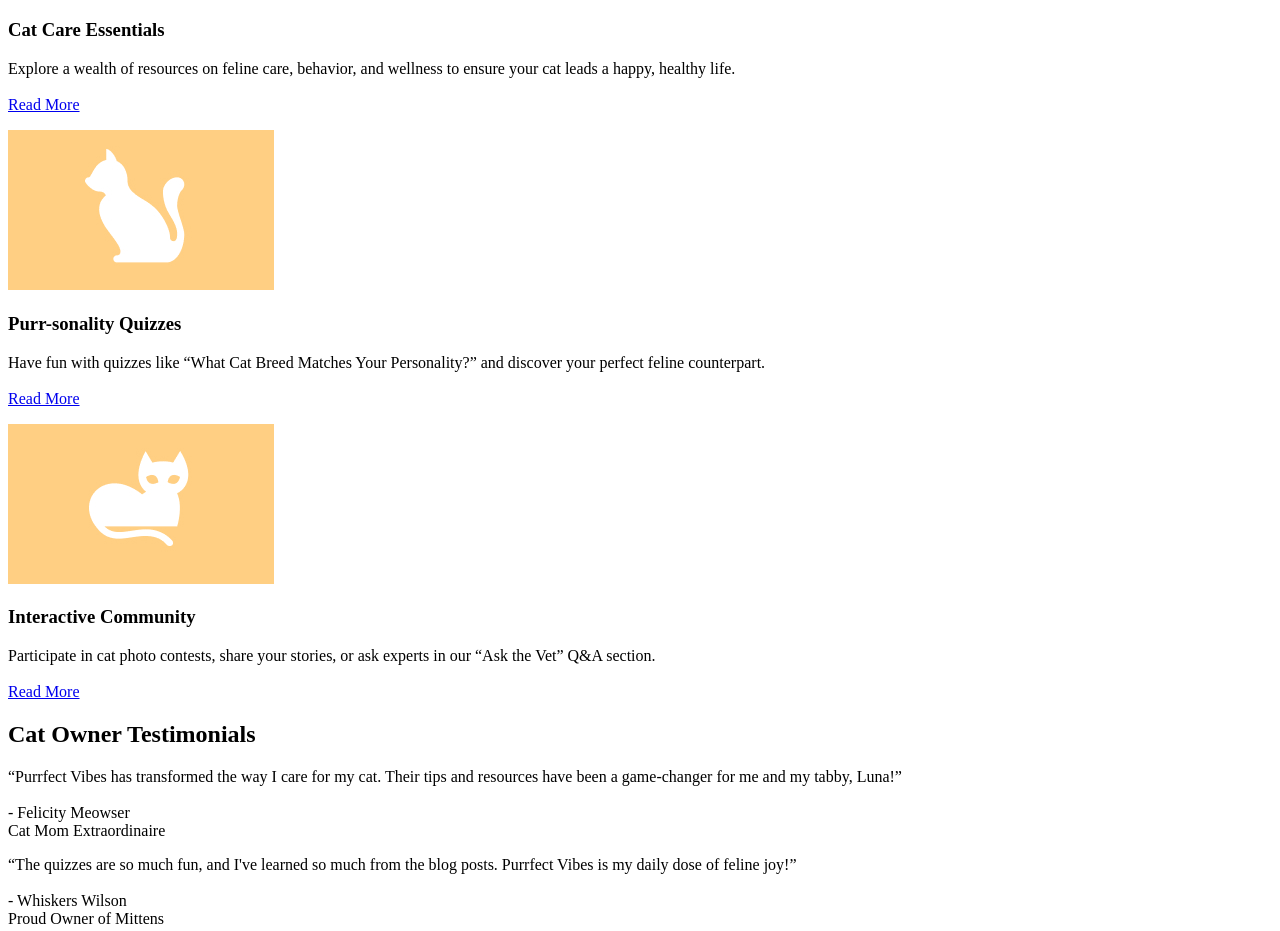
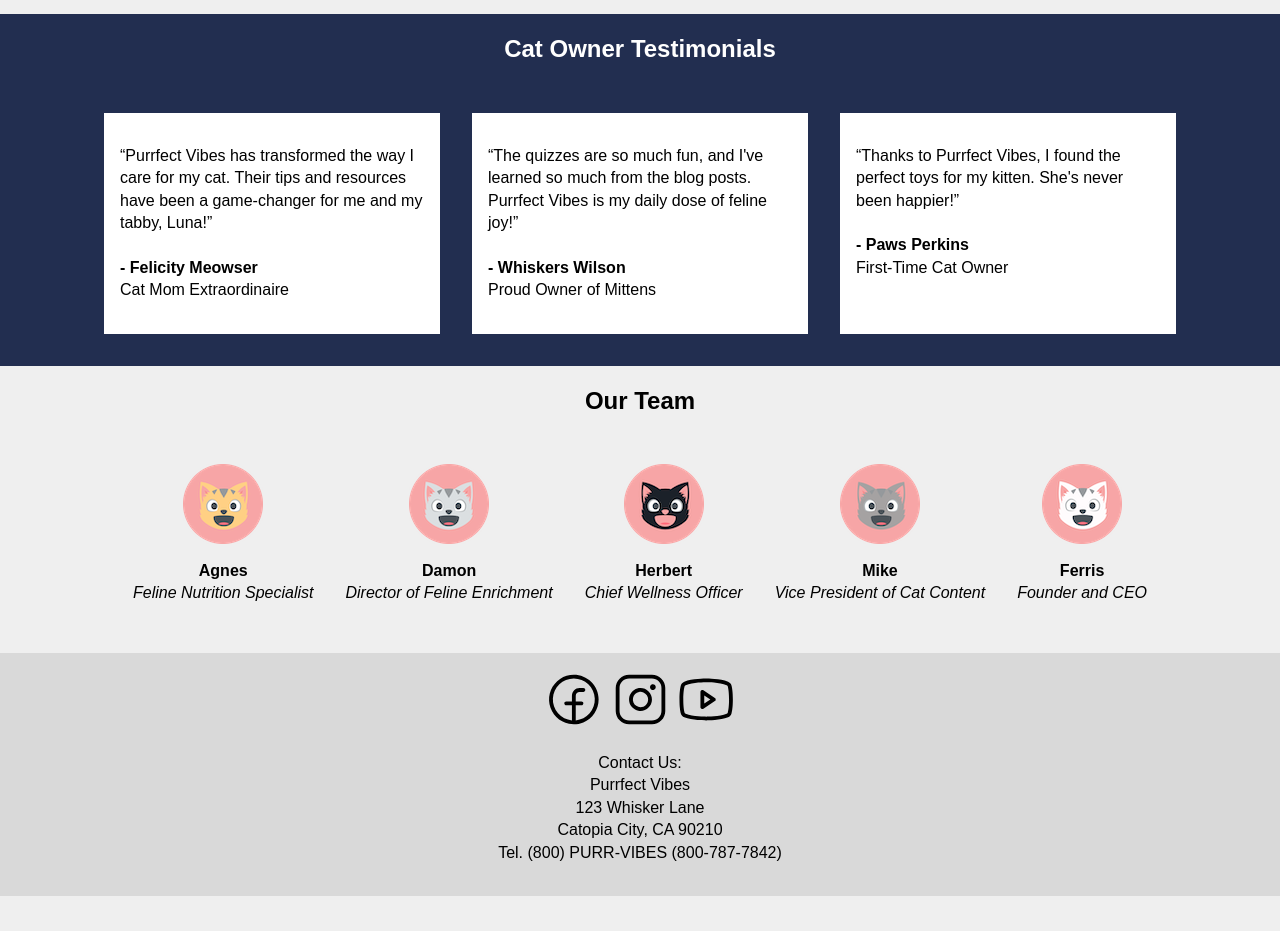
Before and after one commit to amnahmed/COMM672_assignmentM6, a plain HTML site: page beginning/part2/index.html in a window 1280 px wide. Shown: the part 915-1846 px from the top of the page. After the commit the page ends 1811 px from the top, so only its background shows below. Drawn offline with Linux system fonts and the light colour scheme; the site is published under a folder, as on GitHub Pages, so addresses that start at the root find nothing.

Commit message:
fixed root folder issue

```diff
--- a/beginning/part2/index.html
+++ b/beginning/part2/index.html
@@ -3,7 +3,7 @@
 <head>
     <meta charset="utf-8">
     <title>Welcome to Purrfect Vibes - Flexible Box</title>
-    <link rel="stylesheet" href="/beginning/part2/css/styles.css">
+    <link rel="stylesheet" href="./css/styles.css">
 </head>
 <body>
     <div class="navcontainer">
@@ -101,13 +101,13 @@
 
     <div class="footercontainer">
             <div class="socialicons"><a href="https://www.facebook.com" target="_blank">
-                <img src="/beginning/part2/images/facebook.svg" alt="facebook icon">
+                <img src="./images/facebook.svg" alt="facebook icon">
                 </a>
                 <a href="https://www.instagram.com" target="_blank">
-                <img src="/beginning/part2/images/instagram.svg" alt="instagram icon">
+                <img src="./images/instagram.svg" alt="instagram icon">
                 </a>
                 <a href="https://www.youtube.com" target="_blank">
-                <img src="/beginning/part2/images/youtube.svg" alt="youtube icon">
+                <img src="./images/youtube.svg" alt="youtube icon">
                 </a>
             </div>
             <p>
```
